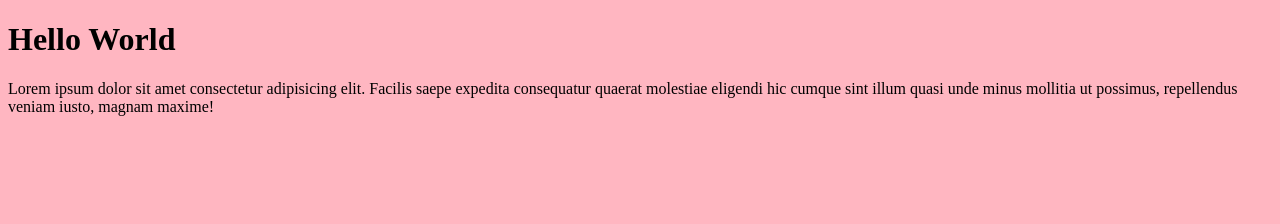
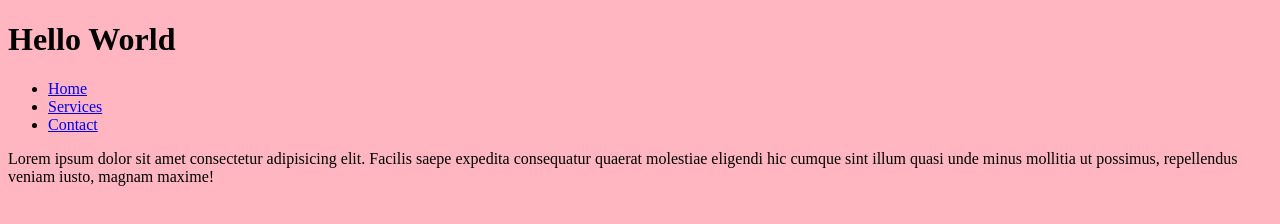
Before and after one commit to BigGui/demo-git, a plain HTML site: page index.html in a window 1280 px wide. Drawn offline with Linux system fonts and the light colour scheme.

Commit message:
html for main navigation

```diff
--- a/index.html
+++ b/index.html
@@ -9,6 +9,13 @@
 </head>
 <body>
     <h1>Hello World</h1>
+    <nav>
+        <ul>
+            <li><a href="#home">Home</a></li>
+            <li><a href="#services">Services</a></li>
+            <li><a href="#contact">Contact</a></li>
+        </ul>
+    </nav>
     <p>
         Lorem ipsum dolor sit amet consectetur adipisicing elit. Facilis saepe expedita consequatur quaerat molestiae eligendi hic cumque sint illum quasi unde minus mollitia ut possimus, repellendus veniam iusto, magnam maxime!
     </p>
```
